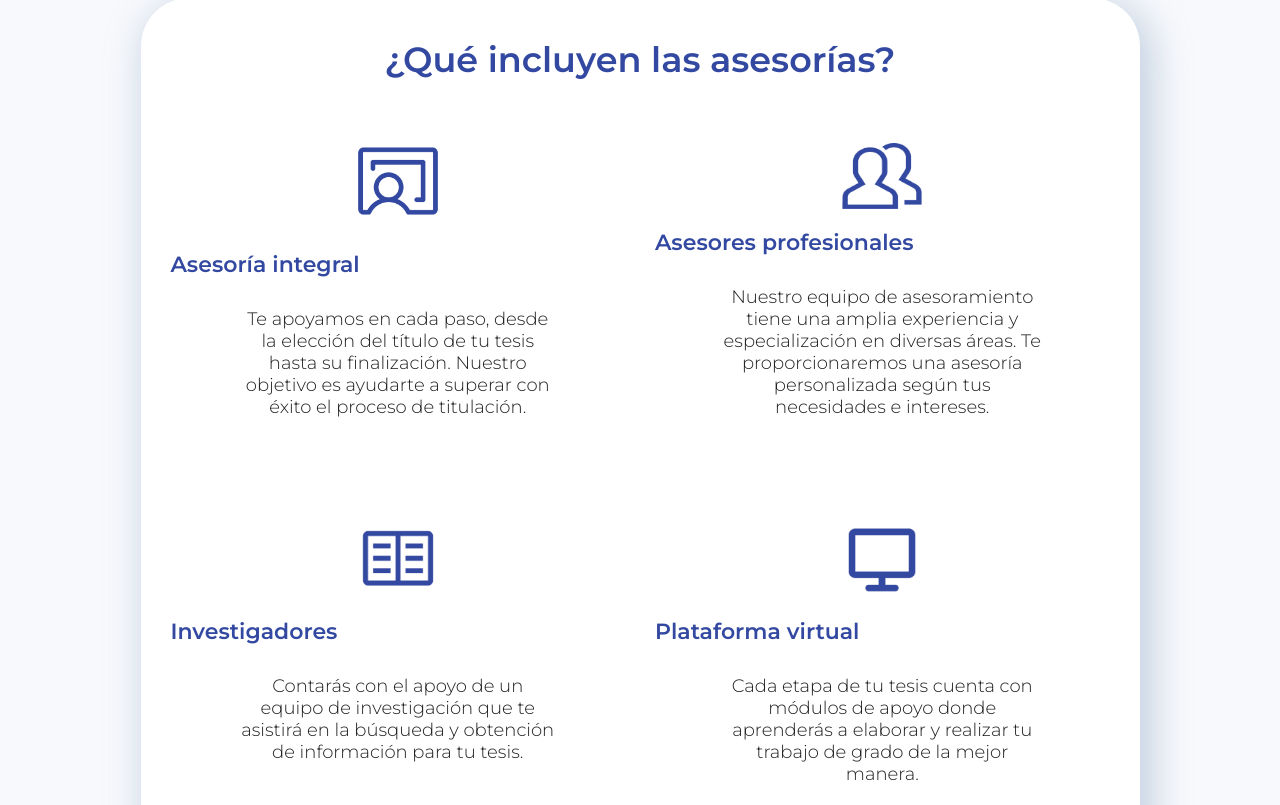
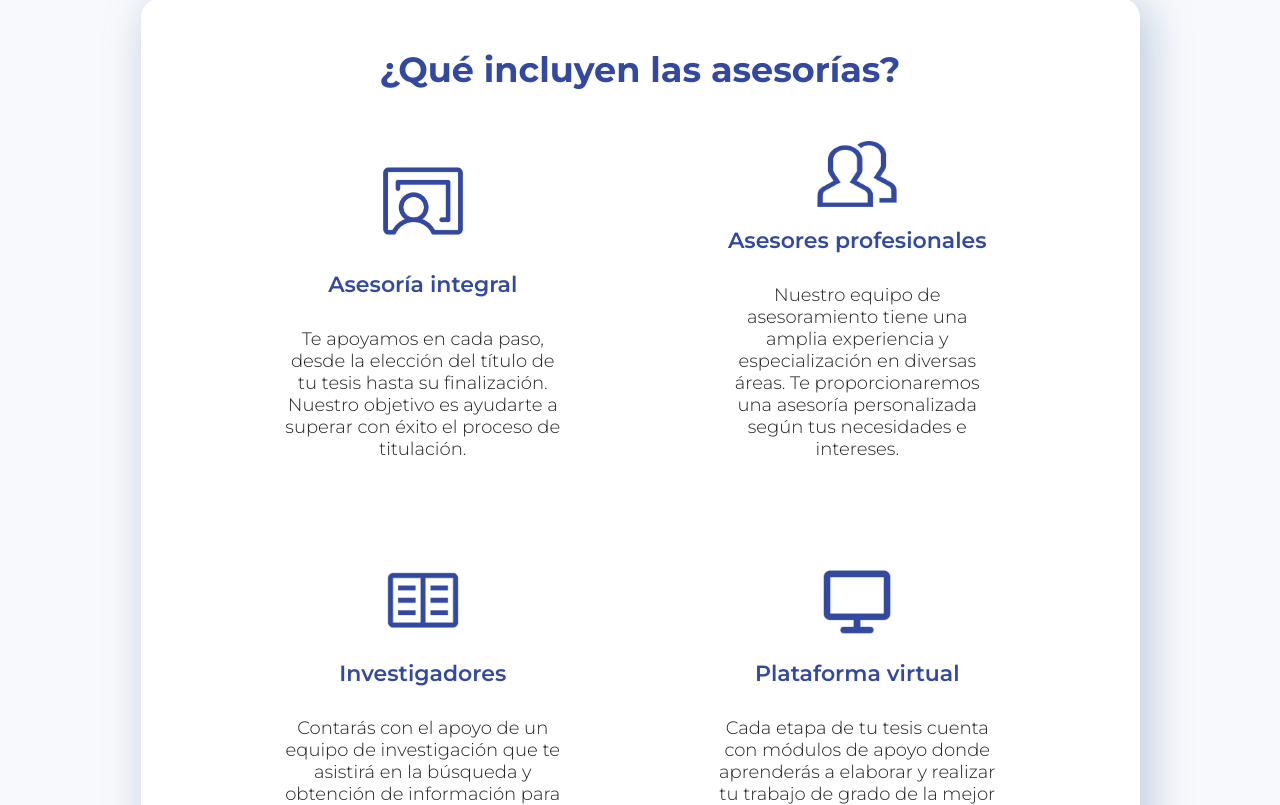
Before and after one commit to justinait/cai-ventures2, a React (Vite) app: page /servicios in a window 1280 px wide. Shown: the part 1455-2260 px from the top of the page. Built offline with nearby package versions, Linux system fonts and the light colour scheme.

Commit message:
change fonts

```diff
--- a/src/components/CardService/Service2.css
+++ b/src/components/CardService/Service2.css
@@ -4,8 +4,15 @@
     justify-content: center;
 }
 
+.conTodoSerDos {
+    display: flex;
+    align-items: center;
+    justify-content: center !important;
+    flex-direction: column;
+}
+
 .ServiceContainerRow {
-    padding: 40px 0px 40px 0px;
+    padding: 50px;
     margin-top: 200px !important;
     display: flex;
     height: auto;
@@ -16,7 +23,7 @@
     justify-content: center;
 
     box-shadow: 8px 8px 40px 3px rgba(104, 142, 182, 0.40);
-    border-radius: 48px;
+    border-radius: 20px;
 }
 
 .containerFirstServ {
@@ -35,7 +42,7 @@
     color: #3349A1;
     font-size: 35px;
     font-style: normal;
-    font-weight: 600;
+    font-weight: 700;
     line-height: normal;
     padding-bottom: 40px;
 }
--- a/src/components/CardService/Service2.jsx
+++ b/src/components/CardService/Service2.jsx
@@ -14,7 +14,7 @@ const ServiceDos = () => {
                 </Col>
 
                 <Row className='containerFirstServ'>
-                <Col>
+                <Col className='conTodoSerDos'>
                     <Col className='containerTextService'>
                         <Image className='imgServiceDos' fluid src={homeCard6} />
                     </Col>
@@ -23,7 +23,7 @@ const ServiceDos = () => {
                         <p className='textServiceDos'>Te apoyamos en cada paso, desde la elección del título de tu tesis hasta su finalización. Nuestro objetivo es ayudarte a superar con éxito el proceso de titulación.</p>
                     </Col>
                 </Col>
-                <Col>
+                <Col className='conTodoSerDos'>
                     <Col className='containerTextService'>
                         <Image className='imgServiceDosA' fluid src={cardSerDos} />
                     </Col>
@@ -37,7 +37,7 @@ const ServiceDos = () => {
 
 
                 <Row>
-                <Col>
+                <Col className='conTodoSerDos'>
                     <Col className='containerTextService'>
                         <Image className='imgServiceDosA' fluid src={cardSerDosA} />
                     </Col>
@@ -46,7 +46,7 @@ const ServiceDos = () => {
                         <p className='textServiceDos'>Contarás con el apoyo de un equipo de investigación que te asistirá en la búsqueda y obtención de información para tu tesis.</p>
                     </Col>
                 </Col>
-                <Col>
+                <Col className='conTodoSerDos'>
                     <Col className='containerTextService'>
                         <Image className='imgServiceDosA' fluid src={cardSerDosB} />
                     </Col>
```
